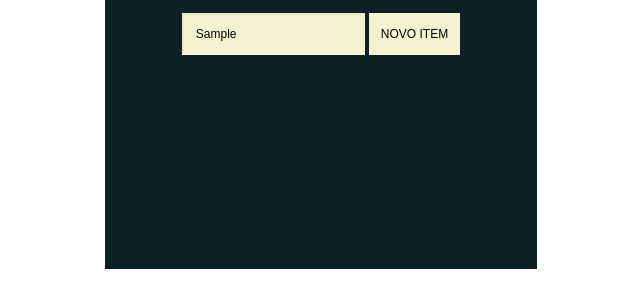
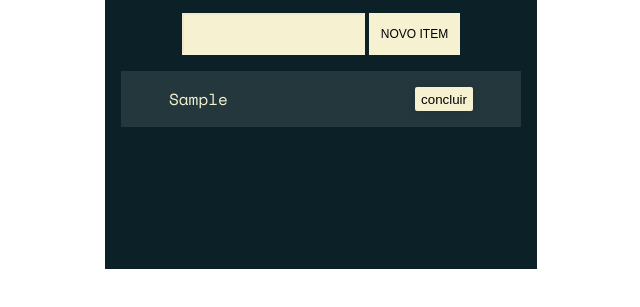
Before and after one commit to FMGSdev/toDo, a plain HTML site: page index.html in a window 1280 px wide. Both pictures are taken after typing "Sample" into the empty fields and a click on the button "NOVO ITEM". Shown: the part 297-604 px from the top of the page, without its empty margins (319-959 px from the left). Drawn offline with nearby package versions, Linux system fonts and the light colour scheme; a web font is replaced by a local one.

Commit message:
pequenos ajustes

```diff
--- a/script.js
+++ b/script.js
@@ -1,23 +1,38 @@
-const lista = document.querySelector("[data-list]");
+const criarTarefa = (evento) => {
+    evento.preventDefault();
 
-const novaTarefa = document.querySelector("[data-form-button]");
-
-const criarTarefa = (evento) =>{
-    evento.preventDefault();
+    const lista = document.querySelector("[data-list]");
     const input = document.querySelector("[data-form-input]");
     const valor = input.value;
-    console.log(valor);
 
+    const tarefa = document.createElement(`li`);
+    tarefa.classList.add('task');
+    const conteudo = `<p class="content">${valor}</p>`;
+
+    tarefa.innerHTML = conteudo;
+    tarefa .appendChild(BotaoConclui());
+    lista.appendChild(tarefa);
+
+
+    input.value = "";
 }
 
 
-//Evento
+
+// Evento
+const novaTarefa = document.querySelector("[data-form-button]");
 novaTarefa.addEventListener('click', criarTarefa);
 
+const BotaoConclui = () => {
+    const botaoConclui = document.createElement('button');
 
-//Espera um evento, e o que vai acontecer
+    botaoConclui.classList.add('check-button');
+    botaoConclui.innerText = 'concluir';
 
-//Eventos
-//Qual o tipo do evento - click
-//O que vai acontecer - nova tarefa
-//Onde irá ocorrer o evento - button
+    botaoConclui.addEventListener('click', ()=> {
+        console.log('fui clicado');
+
+    });
+    return botaoConclui;
+
+}
```
Also changed, not shown: index.html (+0 -1 lines).
